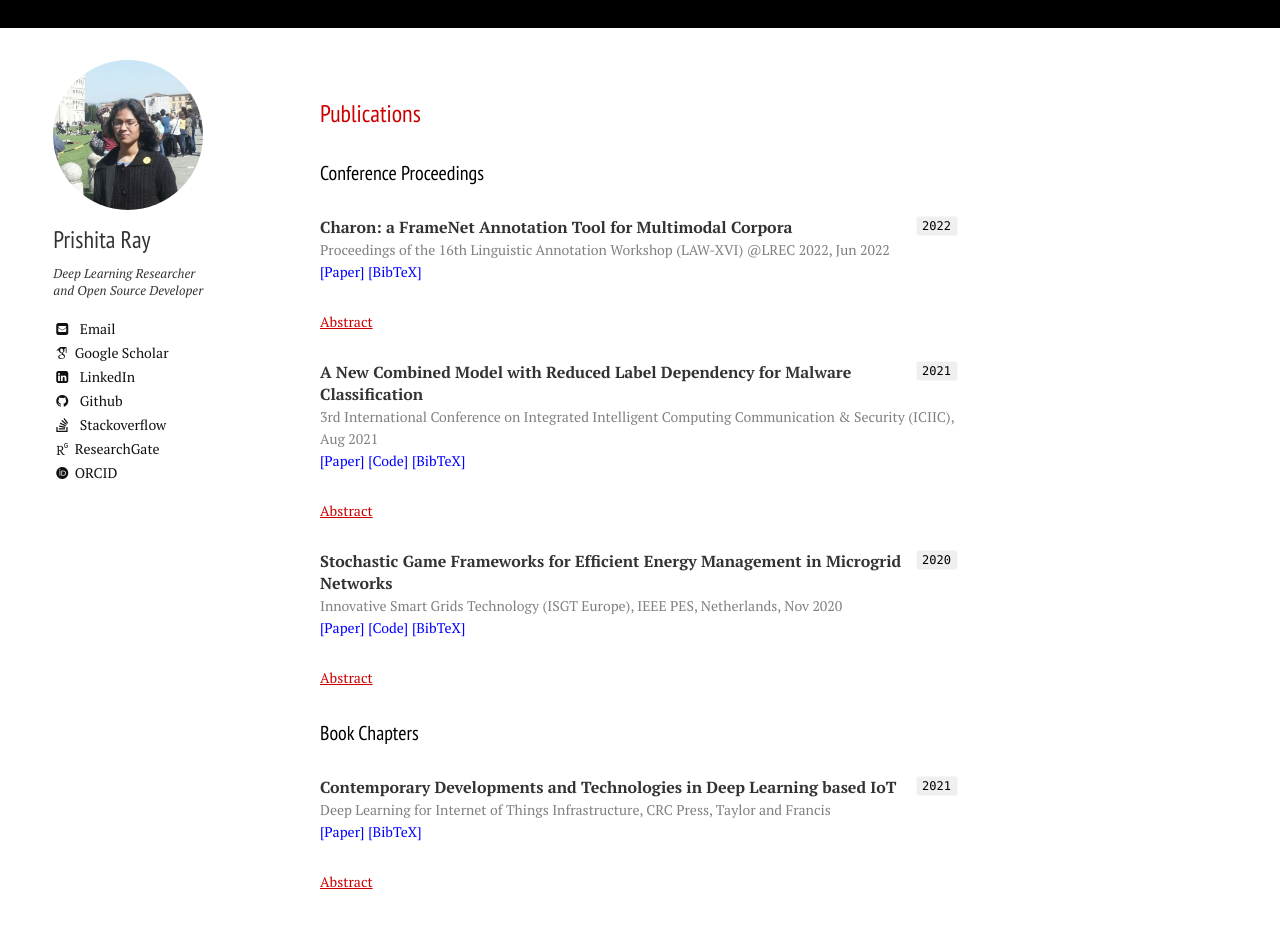
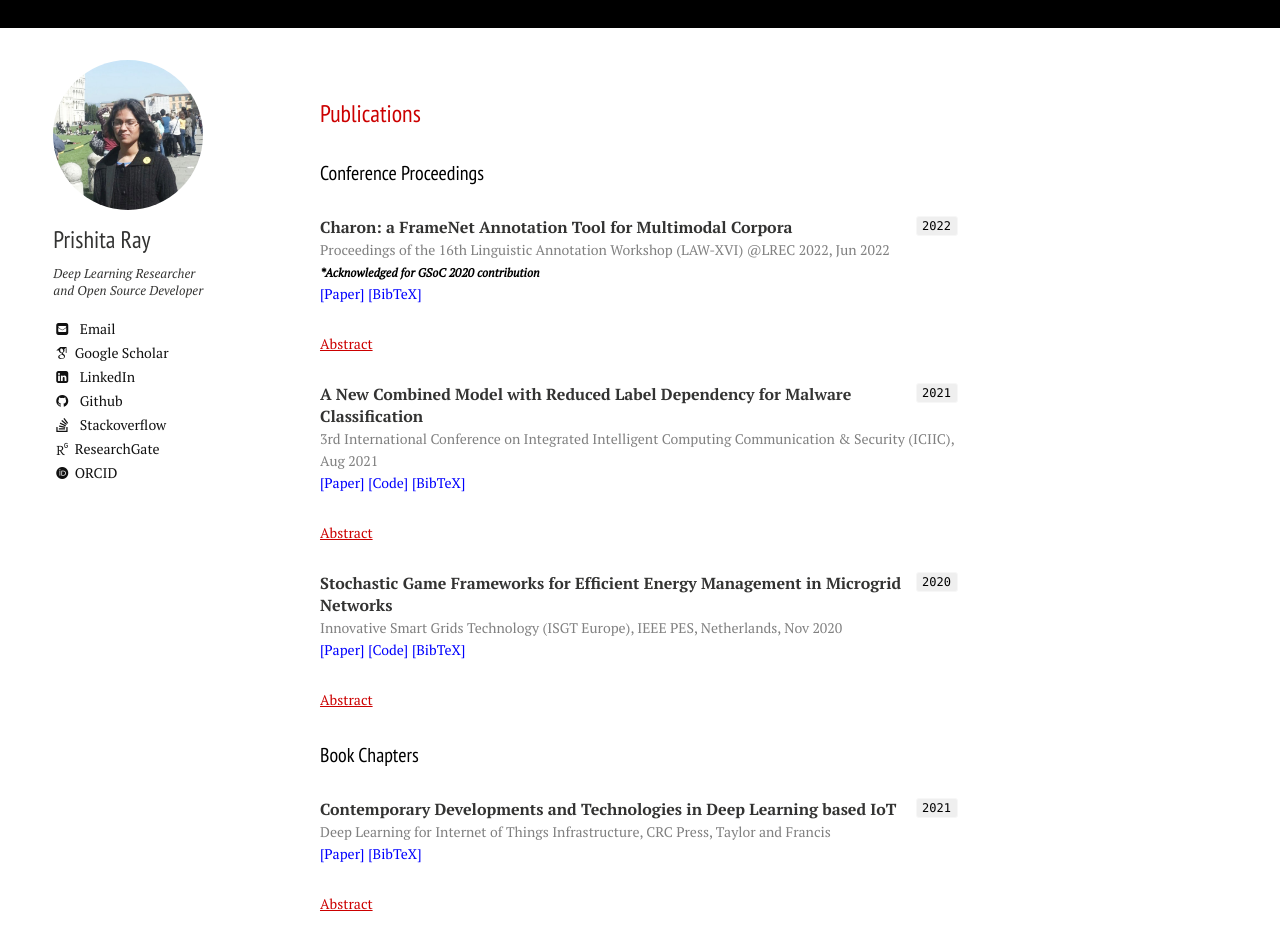
Before and after one commit to PRISHIta123/PRISHIta123.github.io, a Jekyll site: the page built from publications.md, in a window 1280 px wide, cut to the strip 104-1127 px from the top of the page. Shown: the top 950 px of the strip. Built offline with Jekyll 4.4.1, drawn with Linux system fonts in a browser that asks for light colours; nearby versions of some CDN libraries; some web fonts are replaced.

Commit message:
Update publications.md

```diff
--- a/publications.md
+++ b/publications.md
@@ -11,6 +11,7 @@ menuorder: 2
 <div>
 <p><b>Charon: a FrameNet Annotation Tool for Multimodal Corpora</b>
 <br><a style="font-size: 14px; color:gray">Proceedings of the 16th Linguistic Annotation Workshop (LAW-XVI) @LREC 2022, Jun 2022</a>
+<br><a style="font-size: 12px; color:black"><em>*Acknowledged for GSoC 2020 contribution</em></a>
 <br><a href="http://www.lrec-conf.org/proceedings/lrec2022/workshops/LAWXVI/pdf/2022.lawxvi-1.11.pdf" style="color: blue;font-size: 14px;text-align: right;">[Paper]</a> <a href="https://PRISHIta123.github.io/bib/4.bib" style="color: blue;font-size: 14px;text-align: right;">[BibTeX]</a><details><summary style="color: #CC0000;font-size: 14px;text-decoration: underline;">Abstract</summary><p><a style="font-size: 14px;">Multimodality refers to the property of any communication phenomenon where two or more modes – defined as experientially recognized resources for meaning-making shaped by society and culture – are brought into play (Jewitt and Kress, 2003; Kress, 2010; Bateman et al., 2017). This paper approaches the expansion of FrameNet annotation into the multimodal domain, as proposed in Belcavello et al. (2020), by presenting Charon: a semi-automatic, human-in-the-loop tool for annotating static and dynamic images for semantic frames. Charon was developed to meet the following key requirements: (i) compatibility with existing FrameNet software; (ii) annotation of image with FrameNet categories; (iii) linkage of image and textual
 annotations.</a></p></details></p>
 </div>
```
